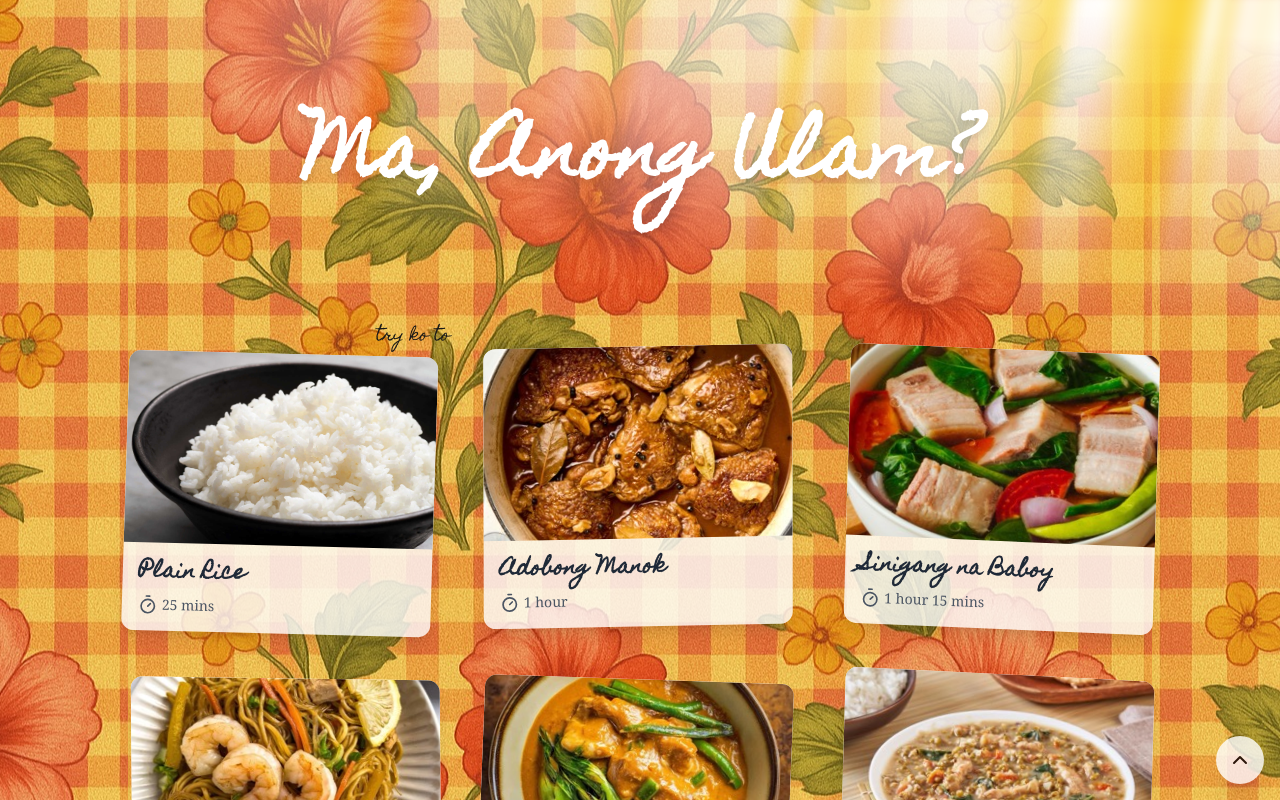
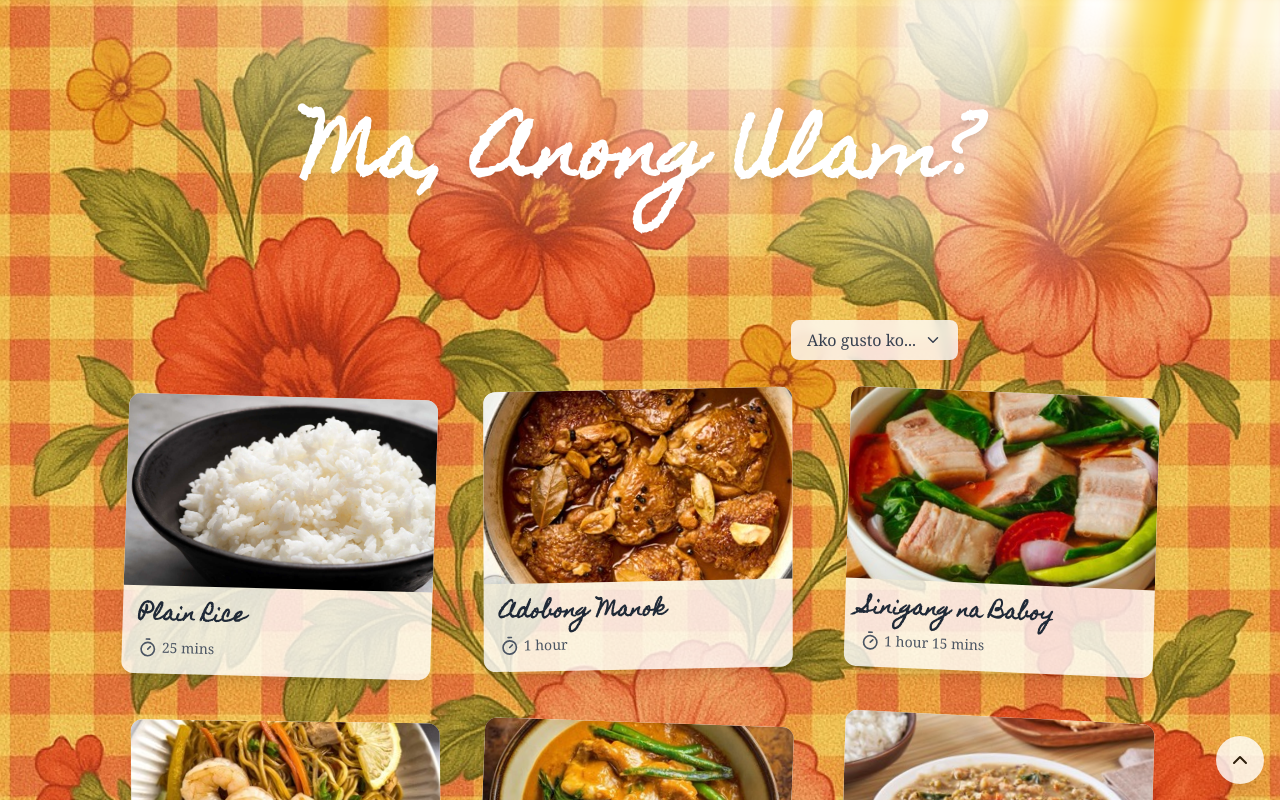
Before and after one commit to montyreon/nextjs_sandbox, a Next.js app: page / in a window 1280 px wide. Shown: the top 800 px of the page. Built offline with nearby package versions, Linux system fonts and the light colour scheme.

Commit message:
style: improvements

```diff
--- a/app/globals.css
+++ b/app/globals.css
@@ -18,8 +18,10 @@ body {
   color: var(--foreground);
   background: var(--background);
   background-image: url('/wallpaper.jpg');
-
   background-position: center;
+  background-repeat: no-repeat;
+  background-attachment: fixed;
+  background-size: cover;
   font-family: Arial, Helvetica, sans-serif;
 }
 
--- a/app/page.tsx
+++ b/app/page.tsx
@@ -48,12 +48,16 @@ export default function Home() {
         </h1>
       </AuroraBackground>
 
+
+      <div className='!py-0 p-8 lg:pt-0 md:p-16 lg:p-24 max-w-[95%] w-max'>
+
+
         {/* Filtering Form */}
-      <Collapsible title={"try ko to"} children={<><Filter setFilters={setFilters} /></>}/>
+        <Collapsible children={<><Filter setFilters={setFilters} /></>} />
 
 
         {/* Recipes Grid */}
-      <div className="grid grid-cols-1 sm:grid-cols-2 md:grid-cols-3 gap-8 xl:gap-12 w-max max-w-[95%] !py-0 p-8 lg:pt-0 md:p-16 lg:p-24">
+        <div className="grid grid-cols-1 sm:grid-cols-2 md:grid-cols-3 gap-8 xl:gap-12  ">
           {fetchedRecipes.length > 0 ? (
             fetchedRecipes.map((recipe) => (
               <RecipeCard key={recipe.id} recipe={recipe} />
@@ -62,6 +66,7 @@ export default function Home() {
             <p className="p-6 text-center text-gray-800 bg-white col-span-full rounded-xl drop-shadow-xl">Walang ganon, 'nak.</p>
           )}
         </div>
+      </div>
 
       <BackToTopButton />
     </main>
--- a/app/recipes/[id]/page.tsx
+++ b/app/recipes/[id]/page.tsx
@@ -26,7 +26,7 @@ export default async function RecipePage({ params,
             <div className="sticky top-0 z-50 flex justify-start w-full p-6">
                 <a
                     href="/"
-                    className="px-4 py-2 font-serif transition-colors duration-200 rounded shadow bg-white/80 hover:bg-white"
+                    className="px-4 py-2 text-black font-serif transition-colors duration-200 rounded shadow bg-white/80 hover:bg-white"
                 >
                     Return
                 </a>
--- a/components/RecipeDetail.tsx
+++ b/components/RecipeDetail.tsx
@@ -1,6 +1,8 @@
 import { Recipe } from "@/types/recipe";
 import Image from "next/image";
 import { Homemade_Apple } from 'next/font/google';
+import { JSX } from "react";
+import { Timer } from "lucide-react";
 
 const homemade = Homemade_Apple({
     weight: '400',
@@ -18,7 +20,7 @@ type RecipeDetailProps = {
  * @param {RecipeDetailProps} param0 - The props containing the recipe to display.
  * @returns {JSX.Element} The rendered recipe detail component.
  */
-const RecipeDetail: React.FC<RecipeDetailProps> = ({ recipe }) => (
+const RecipeDetail: React.FC<RecipeDetailProps> = ({ recipe }: RecipeDetailProps): JSX.Element => (
     <div
         style={{
             fontFamily: 'sans-serif',
@@ -28,34 +30,49 @@ const RecipeDetail: React.FC<RecipeDetailProps> = ({ recipe }) => (
             backgroundRepeat: 'repeat',
             backgroundPosition: 'center'
         }}
-        className="flex flex-col items-center mx-auto mb-20 max-w-[720px] rounded-xl py-12 px-8 shadow-lg"
+        className="flex flex-col items-center mx-auto mb-20 max-w-[80%] lg:max-w-[600px] w-max rounded-xl py-12 px-8 shadow-lg text-gray-700"
     >
-        <h1 className={`${homemade.className} text-[2rem] text-center font-bold text-slate-800`}>
+        {/* recipe title with custom font and bold styling */}
+        <h1 className={`${homemade.className} text-[2rem] w-full font-bold px-10`}>
             {recipe.name}
         </h1>
         <div className="w-full max-w-2xl p-6 font-serif">
+            {/* recipe image with fallback and styling */}
             <Image
-                src={recipe.image || "/recipes/placeholder.jpg"}
-                alt={recipe.name}
-                width={400}
-                height={192}
-                className="object-cover w-full h-64 mb-4 rounded-lg"
+            src={recipe.image || "/recipes/placeholder.jpg"}
+            alt={recipe.name}
+            width={800}
+            height={600}
+            className="mb-4 rounded-lg border-2 border-stone-400 shadow-sm"
+            style={{ width: '100%', height: 'auto', objectFit: 'contain' }}
             />
-            <p className="mb-4 text-gray-700">
-                <strong>Cooking Time:</strong> {recipe.cookingTime} minutes
-            </p>
+            {/* cooking time section with icon */}
+            <div className="mb-4 flex items-center text-gray-700">
+            <strong className="mr-2">Cooking Time:</strong>
+            <Timer size={20} />
+            <div className='w-1' />
+            <span className='!font-serif'>
+                {recipe.cookingTime >= 60
+                ? `${Math.floor(recipe.cookingTime / 60)} hour${Math.floor(recipe.cookingTime / 60) > 1 ? 's' : ''}${recipe.cookingTime % 60 > 0 ? ` ${recipe.cookingTime % 60} min${recipe.cookingTime % 60 > 1 ? 's' : ''}` : ''}`
+                : `${recipe.cookingTime} min${recipe.cookingTime > 1 ? 's' : ''}`}
+            </span>
+            </div>
+            {/* ingredients list */}
             <h2 className="mb-2 text-xl font-semibold">Ingredients</h2>
-            <ul className="mb-4 list-disc list-inside">
-                {recipe.ingredients.map((ingredient, idx) => (
-                    <li key={idx}>{ingredient}</li>
-                ))}
+            <ul className="mb-4 pl-10 list-disc">
+            {recipe.ingredients.map((ingredient, idx) => (
+                <li key={idx}>{ingredient}</li>
+            ))}
             </ul>
+            {/* instructions section with steps */}
+            <div className="border-2 p-4 lg:p-8 border-stone-400 shadow-md">
             <h2 className="mb-2 text-xl font-semibold">Instructions</h2>
-            <ol className="list-decimal list-inside">
+            <ol className="list-decimal list-inside pl-6">
                 {recipe.instructions.map((step, idx) => (
-                    <li key={idx}>{step}</li>
+                <li key={idx} className="mb-2">{step}</li>
                 ))}
             </ol>
+            </div>
         </div>
 
     </div>
--- a/components/ui/Collapsible.tsx
+++ b/components/ui/Collapsible.tsx
@@ -1,37 +1,62 @@
-import React, { useState, useRef, ReactNode, MouseEvent } from "react";
+import { ChevronDown, ChevronUp } from "lucide-react";
+import React, { useState, useRef, ReactNode, MouseEvent, useEffect } from "react";
 
 interface CollapsibleProps {
-  title: string;
   children: ReactNode;
 }
 
-const Collapsible: React.FC<CollapsibleProps> = ({ title, children }) => {
+const Collapsible: React.FC<CollapsibleProps> = ({ children }) => {
   const [isExpanded, setIsExpanded] = useState<boolean>(false);
   const [height, setHeight] = useState<number>(0);
 
   const ref = useRef<HTMLDivElement>(null);
 
-  const handleToggle = (e: MouseEvent<HTMLDivElement>) => {
+  const handleToggle = (e: MouseEvent<HTMLButtonElement>) => {
     e.preventDefault();
     setIsExpanded((prev) => !prev);
     if (ref.current) {
       setHeight(ref.current.clientHeight);
     }
   };
+  const [toggleStyles, setToggleStyles] = useState("animate-pulse font-serif py-2 px-4 bg-white/80 backdrop-blur-sm text-gray-700 w-max rounded-lg cursor-pointer card-title")
+  useEffect(() => {
+    if (isExpanded) {
+      setToggleStyles("bg-white brightness-110 transition-all duration-200 font-serif py-2 px-4 bg-white/80 backdrop-blur-sm text-gray-700 w-max rounded-lg cursor-pointer card-title w-max flex justify-center items-center");
+    } else {
+      setToggleStyles("animate-pulse font-serif transition-all duration-200 py-2 px-4 bg-white/80 backdrop-blur-sm text-gray-700 w-max rounded-lg cursor-pointer card-title w-max flex justify-center items-center");
+    }
+  }, [isExpanded]);
 
-  const classes = `list-group-item ${isExpanded ? "is-expanded" : ""}`;
+  // collapse on window resize
+  useEffect(() => {
+    const handleResize = () => {
+      setIsExpanded(false);
+      setHeight(0);
+    };
+    window.addEventListener("resize", handleResize);
+    return () => window.removeEventListener("resize", handleResize);
+  }, []);
+
+  const classes = `list-group-item ${isExpanded ? "is-expanded" : ""} w-full max-w-[830px]`;
   const currentHeight = isExpanded ? height : 0;
 
   return (
     <div className={classes}>
-      <div className="cursor-pointer card-title" onClick={handleToggle}>
-        <h2>{title}</h2>
+      <div className="mb-4 lg:mb-8 flex justify-end w-full" >
+        <button className={toggleStyles} onClick={handleToggle}>
+          {isExpanded ? "Hide Filters" : "Ako gusto ko..."}
+            {isExpanded ? (
+            <span className="ml-2"><ChevronUp size={18} /></span>
+            ) : (
+            <span className="ml-2"><ChevronDown size={18} /></span>
+            )}
+        </button>
       </div>
       <div
         className="card-collapse"
         style={{ height: `${currentHeight}px`, overflow: "hidden", transition: "height 0.3s ease" }}
       >
-        <div className="card-body" ref={ref}>
+        <div className="card-body flex justify-center" ref={ref}>
           {children}
         </div>
       </div>
--- a/components/ui/Filter.tsx
+++ b/components/ui/Filter.tsx
@@ -35,7 +35,7 @@ export function Filter({
     return (
         <form
             id="recipeFilterForm"
-            className="grid grid-cols-1 sm:grid-cols-2 gap-2 w-full max-w-[720px] px-4 py-8 font-serif text-black"
+            className="grid grid-cols-1 sm:grid-cols-2 gap-2 w-full max-w-[720px] px-4 pb-8 font-serif text-black"
             onSubmit={handleFilter}
         >
             {/* Search Name */}
@@ -77,12 +77,12 @@ export function Filter({
             <div className="flex justify-center col-span-1 gap-4 mt-2 sm:col-span-2">
                 {/* Filter Button */}
                 {/* white gold gradient */}
-                <button type="submit" className="px-4 py-2 text-white transition-all duration-200 rounded-lg shadow-lg bg-gradient-to-tr from-yellow-400 to-yellow-600 brightness-110 hover:brightness-[1.2]">
-                    Filter Recipes
+                <button type="submit" className="px-8 py-2 text-white transition-all duration-200 rounded-lg shadow-lg bg-gradient-to-tr from-yellow-400 to-yellow-600 brightness-110 hover:brightness-[1.2]">
+                    Filter
                 </button>
                 {/* Clear Button */}
-                <button type="button" onClick={clearFilters} className="px-4 py-2 text-white transition-all duration-200 rounded-lg shadow-lg bg-gray-300/75 hover:bg-gray-300">
-                    Clear Filters
+                <button type="button" onClick={clearFilters} className="px-4 py-2 text-white backdrop-blur-sm transition-all duration-200 rounded-lg shadow-lg bg-gray-300/75 hover:bg-gray-300">
+                    Clear
                 </button>
             </div>
         </form>)
```
Lines whose indentation alone changed are shown as unchanged.
